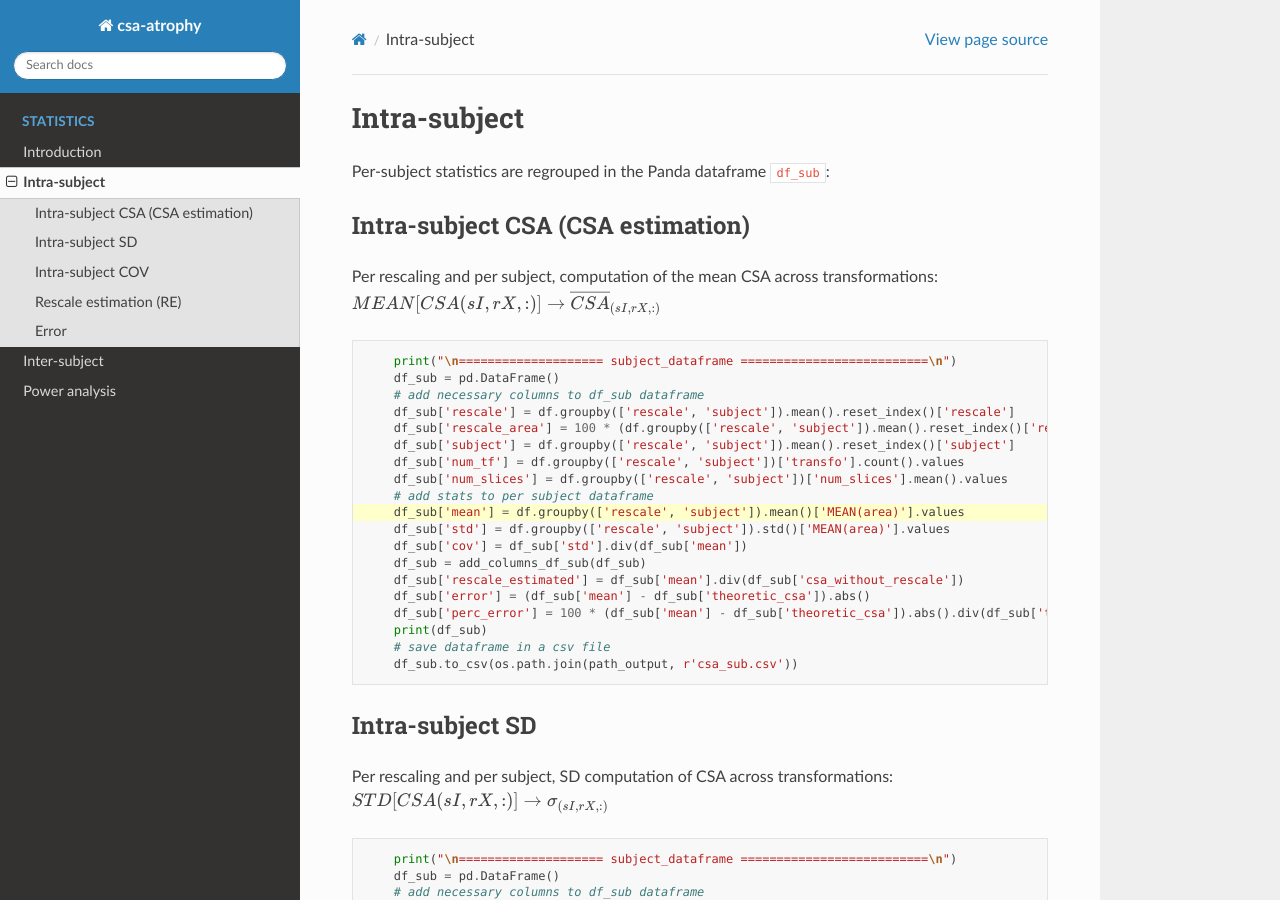
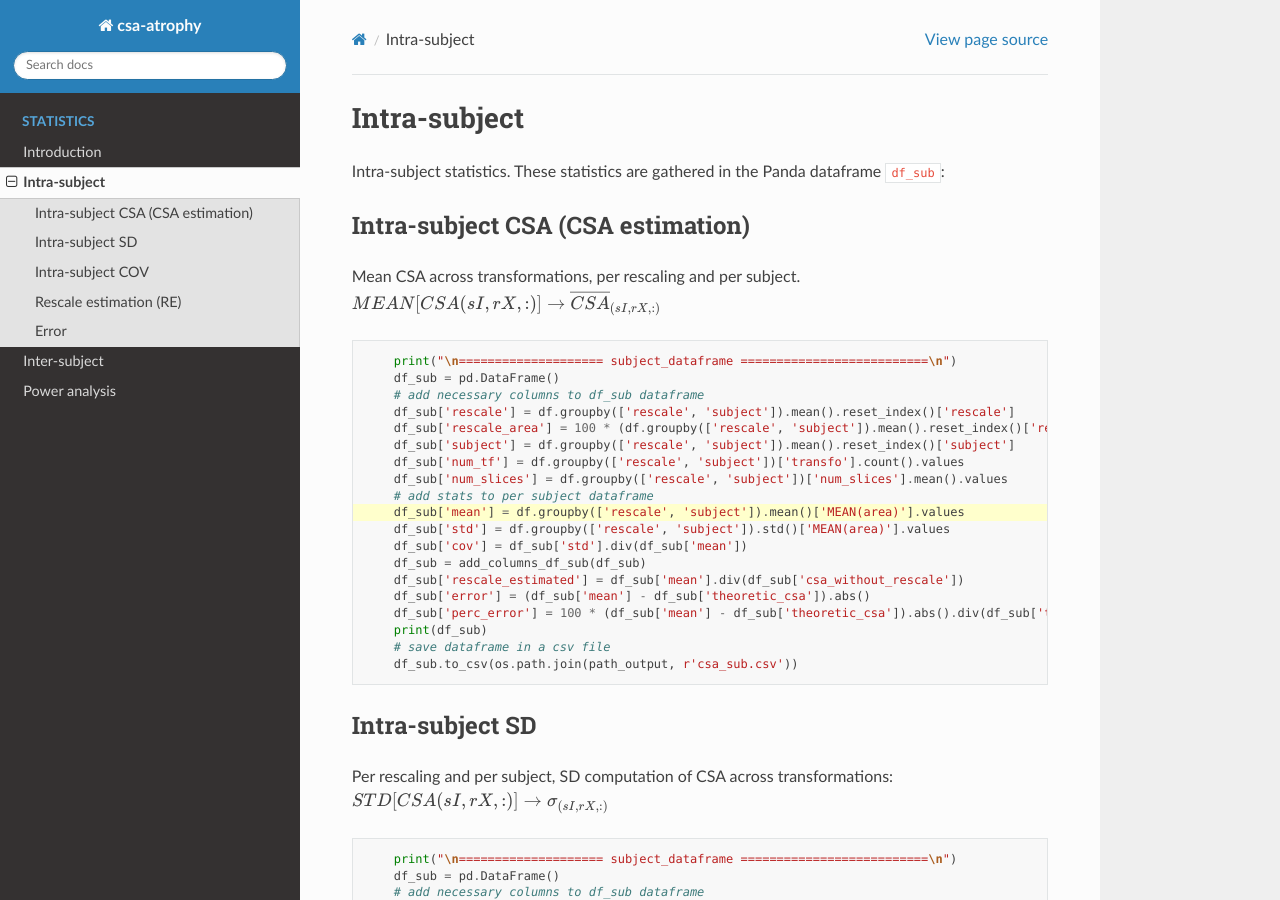
Before and after one commit to sct-pipeline/csa-atrophy, a Sphinx documentation site: the page built from docs/statistics/intra_subject.rst, in a window 1280 px wide and 900 px high. Built offline with Sphinx 7.4.7 and the Read the Docs theme 2.0.0, drawn with Linux system fonts in a browser that asks for light colours.

Commit message:
- Change per subject to intra-subject and per scaling to inter-subject

```diff
--- a/docs/statistics/inter_subject.rst
+++ b/docs/statistics/inter_subject.rst
@@ -1,7 +1,7 @@
 Inter-subject
 =============
 
-Across-subject statistics are regrouped in the Panda dataframe ``df_rescale``
+Inter-subject statistics. These statistics are gathered in the Panda dataframe ``df_rescale``
 
 Mean intra-subject SD
 """"""""""""""""""""""""""""""""""""""""""""
--- a/docs/statistics/intra_subject.rst
+++ b/docs/statistics/intra_subject.rst
@@ -1,12 +1,13 @@
 Intra-subject
 =============
 
-Per-subject statistics are regrouped in the Panda dataframe ``df_sub``:
+Intra-subject statistics. These statistics are gathered in the Panda dataframe ``df_sub``:
 
 Intra-subject CSA (CSA estimation)
-""""""""""""""""""""""""""""""""""""
+""""""""""""""""""""""""""""""""""
 
-Per rescaling and per subject, computation of the mean CSA across transformations: :math:`MEAN[CSA(sI, rX, :)] \to \overline{CSA}_{(sI,rX,:)}`
+Mean CSA across transformations, per rescaling and per subject.
+:math:`MEAN[CSA(sI, rX, :)] \to \overline{CSA}_{(sI,rX,:)}`
 
 .. literalinclude:: ../../csa_rescale_stat.py
    :language: python
```
